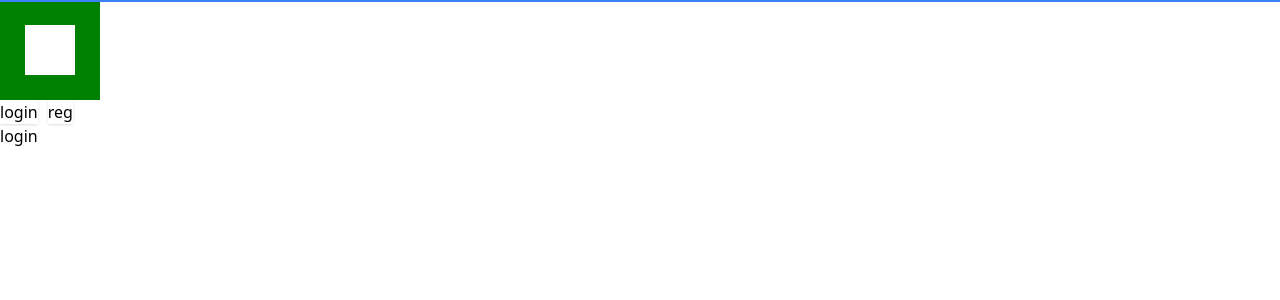
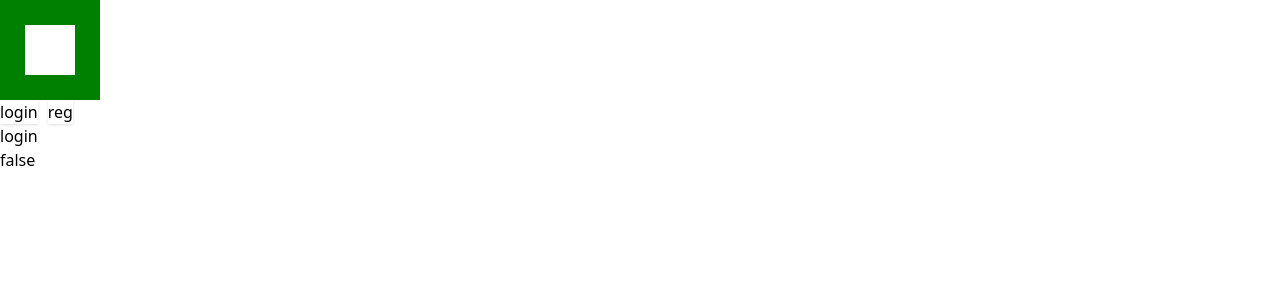
Before and after one commit to Jerry-Lam/jerrylam-blog, a Vue app in the folder admin/: page / in a window 1280 px wide. Shown: the top 300 px of the page. Built offline with nearby package versions, Linux system fonts and the light colour scheme.

Commit message:
赖加载路由添加loading

```diff
--- a/admin/src/App.vue
+++ b/admin/src/App.vue
@@ -6,14 +6,28 @@
     <button class="shadow" @click="toPage('Login')">login</button>
     <button class="shadow ml-2.5" @click="toPage('Reg')">reg</button>
   </div>
-
-  <router-view></router-view>
+  <div v-show="loading">
+    <loading></loading>
+  </div>
+  <div v-show="!loading">
+    <router-view></router-view>
+  </div>
+  <div>
+    {{loading}}
+  </div>
 </template>
 
 <script setup lang='ts'>
+import { storeToRefs } from 'pinia';
 import { useRouter } from 'vue-router'
+import Loading from './components/loading.vue';
+
+import { useCounterStore } from './stores/counter';
+const load = useCounterStore();
+const { loading } = storeToRefs(load);
 
 const router = useRouter();
+
 
 const toPage = (url: string) => {
   router.push({
--- a/admin/src/views/LoadingComponent.vue
+++ b/admin/src/components/loading.vue
@@ -1,5 +1,5 @@
 <template>
-        LoadingComponent
+        loading
 </template>
 
 <script setup lang='ts'>
--- a/admin/src/main.ts
+++ b/admin/src/main.ts
@@ -5,11 +5,12 @@ import App from './App.vue'
 import router from './router'
 
 import './assets/index.css'
+import { useCounterStore } from './stores/counter'
 
-import loadingBar from '@/components/loadingBar.vue'
+// import loadingBar from '@/components/loadingBar.vue'
 
-const Vnode = createVNode(loadingBar);
-render(Vnode, document.body);
+// const Vnode = createVNode(loadingBar);
+// render(Vnode, document.body);
 
 const app = createApp(App)
 
@@ -18,11 +19,16 @@ app.use(router)
 
 app.mount('#app')
 
-router.beforeEach((to, from, next)=>{
-    Vnode.component?.exposed?.startLoading();
-    next()
-});
+// router.beforeEach(async (to, from, next) => {
+//     Vnode.component?.exposed?.startLoading();
+//     return true
+// });
 
-router.afterEach((to, from)=>{
-    Vnode.component?.exposed?.endLoading()
+router.afterEach((to, from) => {
+    const load = useCounterStore();
+    if (to.path === '/') {
+        return
+    } else {
+        load.closeLoading();
+    }
 })
--- a/admin/src/router/index.ts
+++ b/admin/src/router/index.ts
@@ -1,17 +1,14 @@
+import { useCounterStore } from './../stores/counter';
 import { createRouter, createWebHistory, type RouteRecordRaw } from 'vue-router'
-
-import LoadingComponent from '../views/LoadingComponent.vue'
-import ErrorComponent from '../views/ErrorComponent.vue'
-
-const UserDetails = () =>
-  Promise.resolve({
-
-  })
 
 const routes: Array<RouteRecordRaw> = [
   {
     path: "/",
     name: "Login",
+    beforeEnter(to, from) {
+      const load = useCounterStore();
+      load.openLoading();
+    },
     component: () => import('../views/Login.vue')
   },
   {
@@ -27,3 +24,6 @@ const router = createRouter({
 })
 
 export default router
+function useStore() {
+  throw new Error('Function not implemented.')
+}
--- a/admin/src/stores/counter.ts
+++ b/admin/src/stores/counter.ts
@@ -1,9 +1,11 @@
 import { defineStore } from 'pinia'
+
 
 export const useCounterStore = defineStore({
   id: 'counter',
   state: () => ({
-    counter: 0
+    counter: 0,
+    loading: false
   }),
   getters: {
     doubleCount: (state) => state.counter * 2
@@ -11,6 +13,12 @@ export const useCounterStore = defineStore({
   actions: {
     increment() {
       this.counter++
+    },
+    openLoading(){
+      this.loading = true
+    },
+    closeLoading() {
+      this.loading = false
     }
   }
 })
--- /dev/null
+++ b/admin/src/stores/store.ts
@@ -0,0 +1,3 @@
+import { createPinia } from 'pinia';
+const pinia = createPinia();
+export default pinia;
--- a/admin/src/views/ErrorComponent.vue
+++ /dev/null
@@ -1,11 +0,0 @@
-<template>
-        ErrorComponent
-</template>
-
-<script setup lang='ts'>
-
-</script>
-
-<style>
-
-</style>
--- a/admin/src/views/LandingPage.vue
+++ /dev/null
@@ -1,11 +0,0 @@
-<template>
-        LandingPage
-</template>
-
-<script setup lang='ts'>
-
-</script>
-
-<style>
-
-</style>
--- a/admin/src/views/Login.vue
+++ b/admin/src/views/Login.vue
@@ -3,6 +3,16 @@ login
 </template>
 
 <script setup lang='ts'>
+import { onMounted } from 'vue';
+import { useCounterStore } from '@/stores/counter';
+const load = useCounterStore();
+
+onMounted(() => {
+  setTimeout(() => {
+    load.closeLoading();
+    console.log(load.loading)
+  }, 1000)
+})
 </script>
 
 <style>
```
